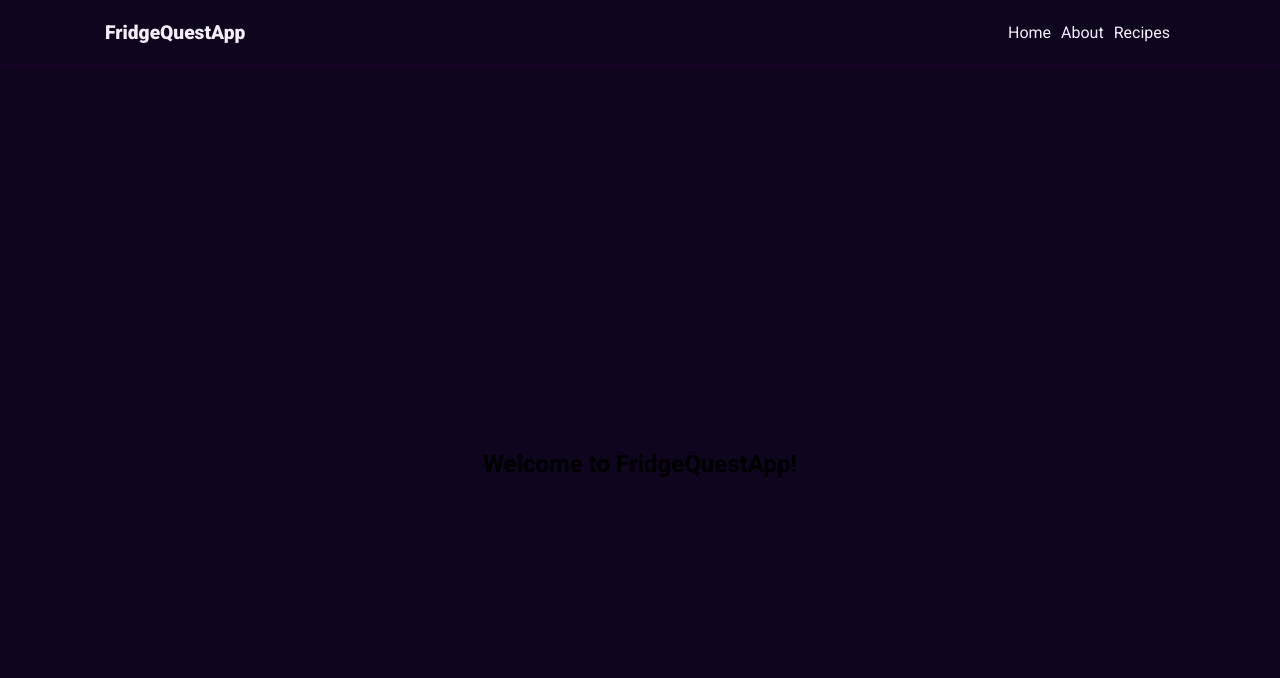
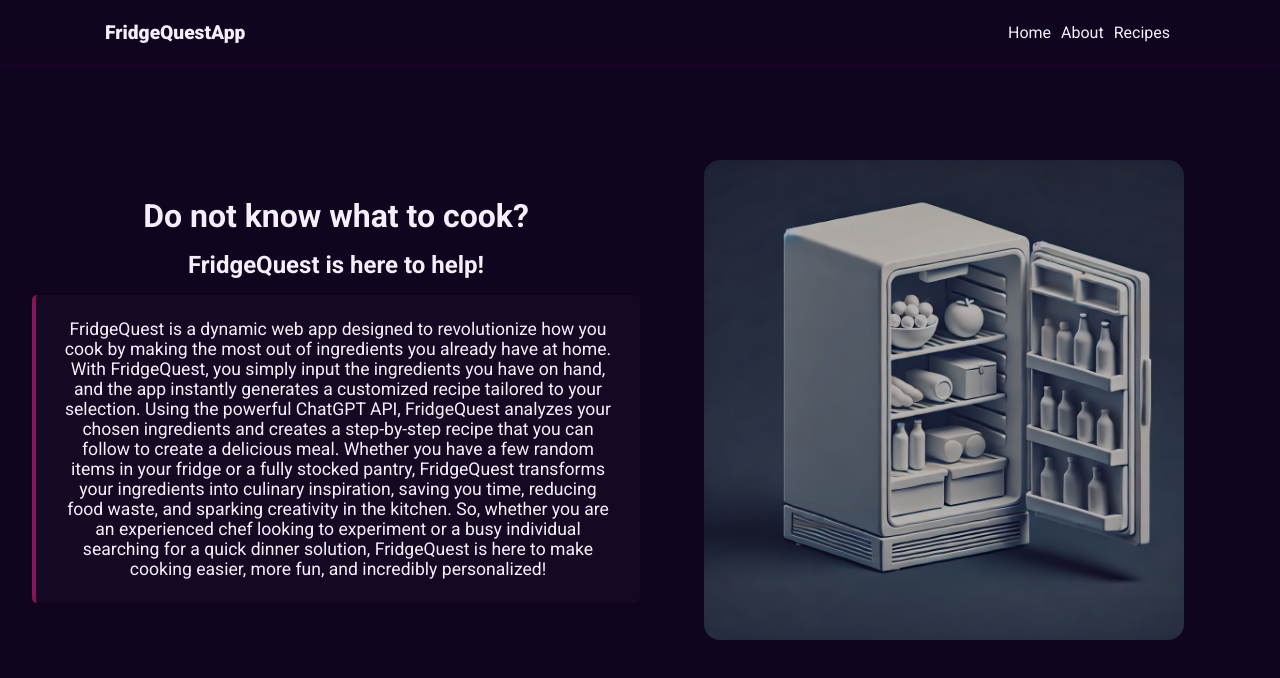
Before and after one commit to Adidinamite/FridgeQuestApp, a React (Vite) app: page / in a window 1280 px wide. Shown: the top 678 px of the page. Built offline with nearby package versions, Linux system fonts and the light colour scheme.

Commit message:
added HomeSection

```diff
--- a/src/App.css
+++ b/src/App.css
@@ -1,7 +1,7 @@
 :root{
     --textColor: #f5effb;
     --backgroundColor: #10051e;
-    --primaryColor: #b882eb;
+    --primaryColor: rgba(184, 130, 235, 0.02);
     --secondaryColor: #87155a;
     --accentColor: #dd275f;
 }
--- a/src/components/HomeSection.jsx
+++ b/src/components/HomeSection.jsx
@@ -1,10 +1,26 @@
 import '../styles/HomeSection.css';
+
 const HomeSection = () => {
     return (
             <section id="about" className="content">
-                <h1>
-                    Welcome to FridgeQuestApp!
-                </h1>
+                <div className={"rightContainer"}>
+                    <h1>
+                        Do not know what to cook?
+                    </h1>
+                    <h2>
+                        FridgeQuest is here to help!
+                    </h2>
+                    <p>
+                        FridgeQuest is a dynamic web app designed to revolutionize how you cook by making the most out of ingredients you already have at home. With FridgeQuest, you simply input the ingredients you have on hand, and the app instantly generates a customized recipe tailored to your selection.
+
+                        Using the powerful ChatGPT API, FridgeQuest analyzes your chosen ingredients and creates a step-by-step recipe that you can follow to create a delicious meal. Whether you have a few random items in your fridge or a fully stocked pantry, FridgeQuest transforms your ingredients into culinary inspiration, saving you time, reducing food waste, and sparking creativity in the kitchen.
+
+                        So, whether you are an experienced chef looking to experiment or a busy individual searching for a quick dinner solution, FridgeQuest is here to make cooking easier, more fun, and incredibly personalized!
+                    </p>
+                </div>
+                <div className={"leftContainer"}>
+                    <img src={"./images/fridgeQuest.png"} alt={"FridgeQuest"} />
+                </div>
             </section>
     )
         ;
--- a/src/styles/HomeSection.css
+++ b/src/styles/HomeSection.css
@@ -1,8 +1,39 @@
 .content{
-    padding-top:4rem;
-    height:100vh;
+    padding: 10rem 2rem;
+    display: flex;
+    background-color: var(--backgroundColor);
+}
+.rightContainer {
+    flex: 1;
+    display: flex;
+    justify-content: center;
+    color: var(--textColor);
+    flex-direction: column;
+    align-items: center;
+    gap: 1rem;
+    text-align: center;
+}
+
+.rightContainer p {
+    padding: 1.5rem;
+    font-size: 1.1rem;
+    background-color: var(--primaryColor);
+    border-left: 4px solid var(--secondaryColor);
+    border-radius: 5px;
+    box-shadow: 0 4px 6px rgba(0, 0, 0, 0.1);
+}
+.rightContainer h1{
+    font-size: 2rem;
+}
+.leftContainer{
+    flex:1;
     display: flex;
     justify-content: center;
     align-items: center;
-    background-color: var(--backgroundColor);
 }
+.leftContainer img{
+    width: 30rem;
+    height: 30rem;
+    border-radius: 1rem;
+    opacity: 70%;
+}
```
Also changed, not shown: public/images/fridgeQuest.png (added).
